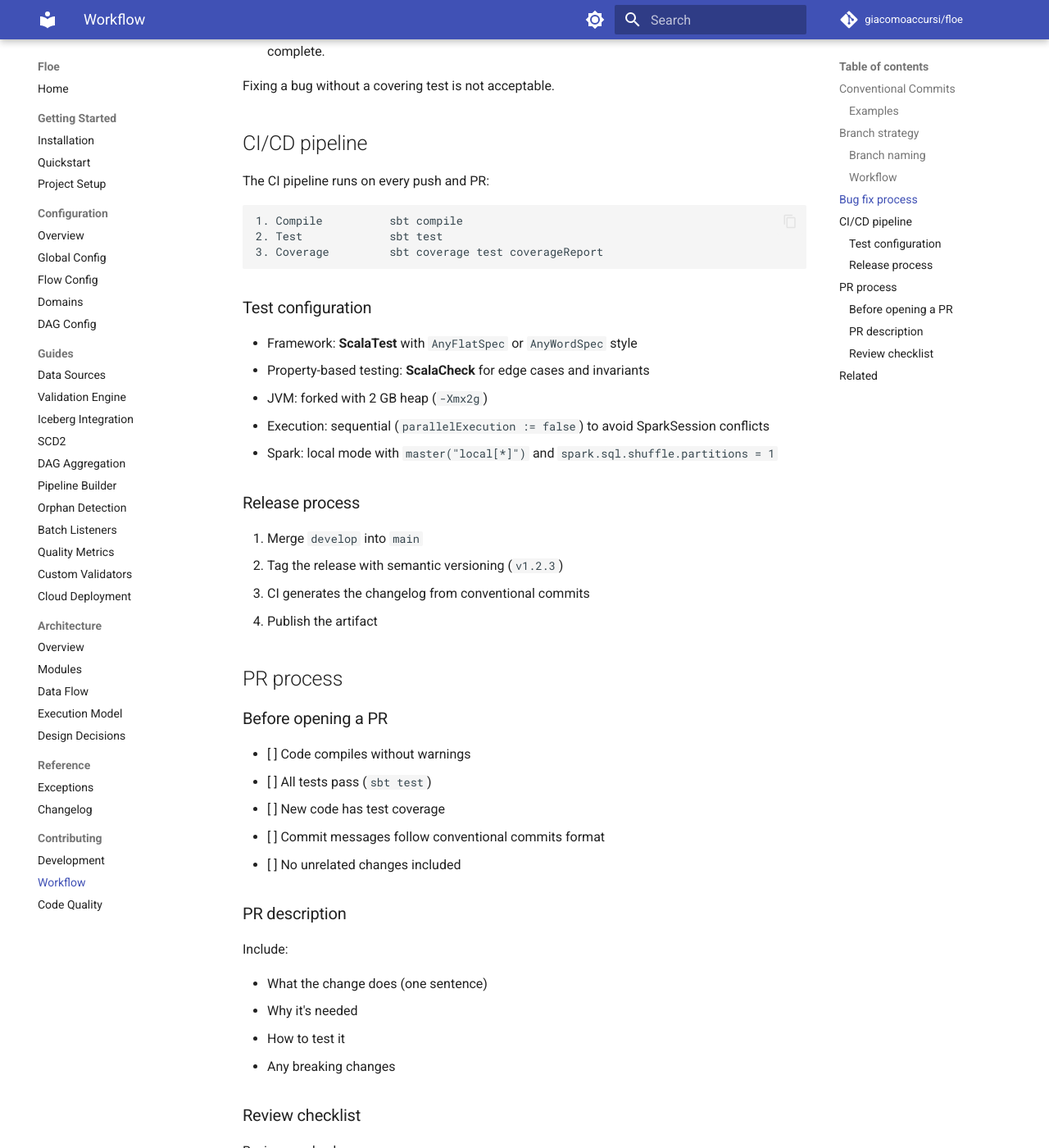
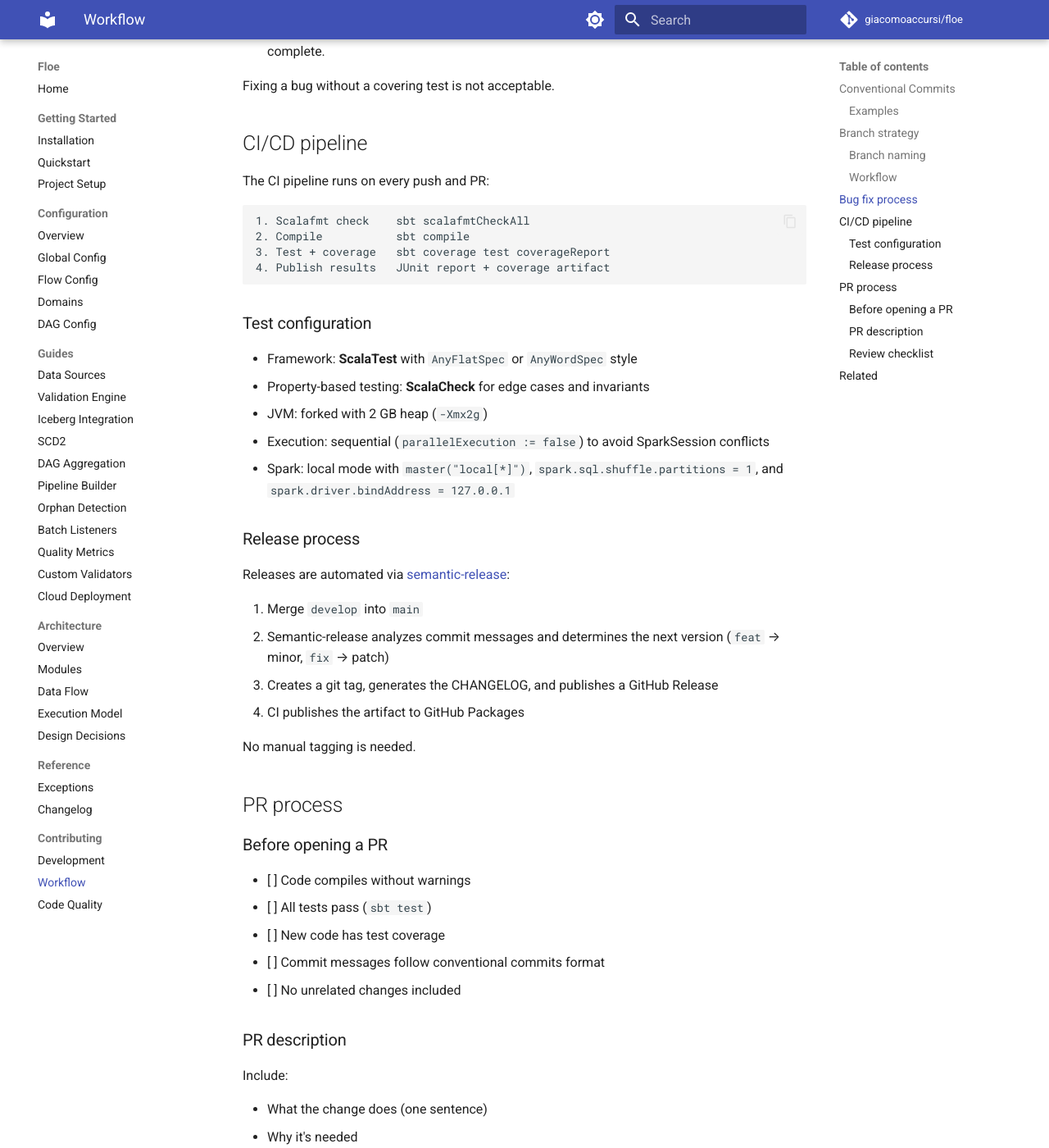
Before and after one commit to giacomoaccursi/Floe, an MkDocs documentation site: the page built from site-docs/contributing/workflow.md, in a window 1280 px wide and 1400 px high, scrolled down 1889 px. Shown: the whole window at 82% size. Built offline with MkDocs 1.6.1 and Material for MkDocs 9.7.7, drawn with Linux system fonts in a browser that asks for light colours; comment, search, counter and statistics services are not loaded.

Commit message:
docs(contributing): fix release process, CI steps, test config, thread pool rule

````diff
--- a/site-docs/contributing/workflow.md
+++ b/site-docs/contributing/workflow.md
@@ -74,9 +74,10 @@ Fixing a bug without a covering test is not acceptable.
 The CI pipeline runs on every push and PR:
 
 ```
-1. Compile          sbt compile
-2. Test             sbt test
-3. Coverage         sbt coverage test coverageReport
+1. Scalafmt check    sbt scalafmtCheckAll
+2. Compile           sbt compile
+3. Test + coverage   sbt coverage test coverageReport
+4. Publish results   JUnit report + coverage artifact
 ```
 
 ### Test configuration
@@ -85,14 +86,18 @@ The CI pipeline runs on every push and PR:
 - Property-based testing: **ScalaCheck** for edge cases and invariants
 - JVM: forked with 2 GB heap (`-Xmx2g`)
 - Execution: sequential (`parallelExecution := false`) to avoid SparkSession conflicts
-- Spark: local mode with `master("local[*]")` and `spark.sql.shuffle.partitions = 1`
+- Spark: local mode with `master("local[*]")`, `spark.sql.shuffle.partitions = 1`, and `spark.driver.bindAddress = 127.0.0.1`
 
 ### Release process
 
+Releases are automated via [semantic-release](https://semantic-release.gitbook.io/):
+
 1. Merge `develop` into `main`
-2. Tag the release with semantic versioning (`v1.2.3`)
-3. CI generates the changelog from conventional commits
-4. Publish the artifact
+2. Semantic-release analyzes commit messages and determines the next version (`feat` → minor, `fix` → patch)
+3. Creates a git tag, generates the CHANGELOG, and publishes a GitHub Release
+4. CI publishes the artifact to GitHub Packages
+
+No manual tagging is needed.
 
 ## PR process
 
````
Also changed, not shown: site-docs/contributing/code-quality.md (+0 -1 lines), site-docs/contributing/development.md (+5 -1 lines).
